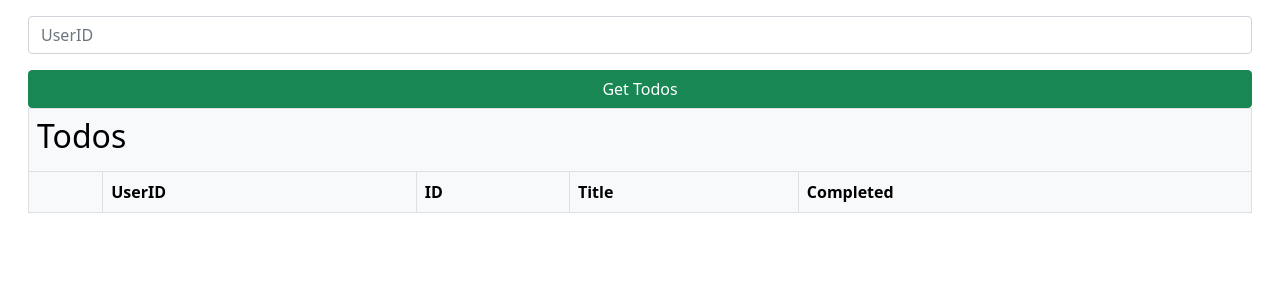
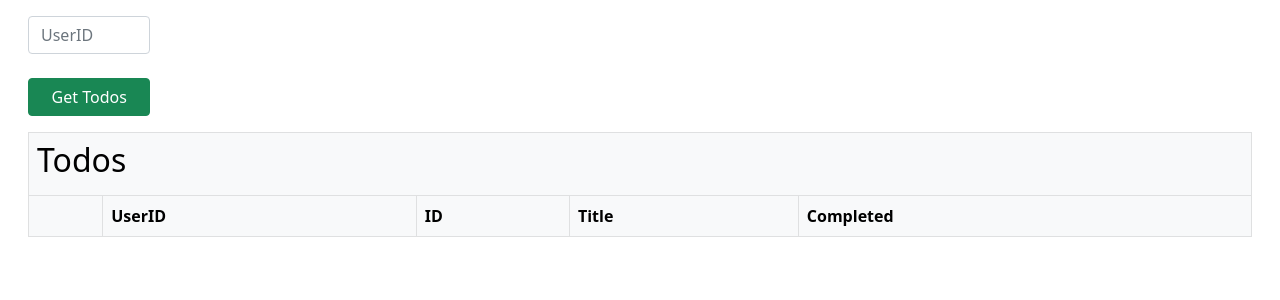
Before and after one commit to mahonyodhran/angular-api-test, an Angular app: page /get-todos in a window 1280 px wide. Shown: the top 300 px of the page. Built offline with nearby package versions, Linux system fonts and the light colour scheme.

Commit message:
added basic styling so button/input box arent 100%

```diff
--- a/src/app/get-todos/get-todos.component.html
+++ b/src/app/get-todos/get-todos.component.html
@@ -1,13 +1,15 @@
 <section style="padding-bottom: 85vh" class="m-3">
     <form (submit)="getTodos()">
-        <div class="mb-3">
-            <input type="number" [(ngModel)]="userId" name="userId" class="form-control" placeholder="UserID" min="1"
-                max="5" />
+        <div class="mb-3" style="width:10%">
+            <input type="number" [(ngModel)]="userId" name="userId" class="form-control me-2" placeholder="UserID"
+                min="1" max="5" />
+            <br>
+            <button class="btn btn-success d-block w-100" type="submit" value="Submit">
+                Get Todos
+            </button>
         </div>
-        <button class="btn btn-success d-block w-100" type="submit" value="Register">
-            Get Todos
-        </button>
     </form>
+
     <table class="table table-light table-bordered table-hover table-striped table-responsive-sm">
         <thead class="thead-light">
             <tr>
```
